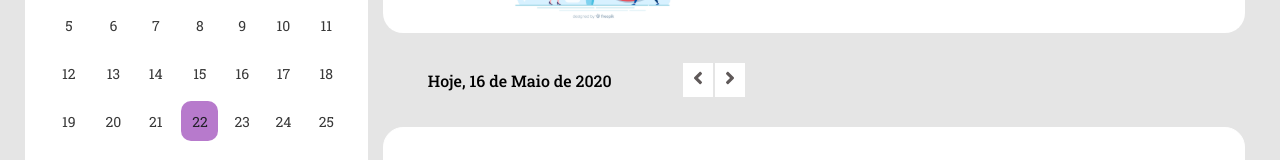
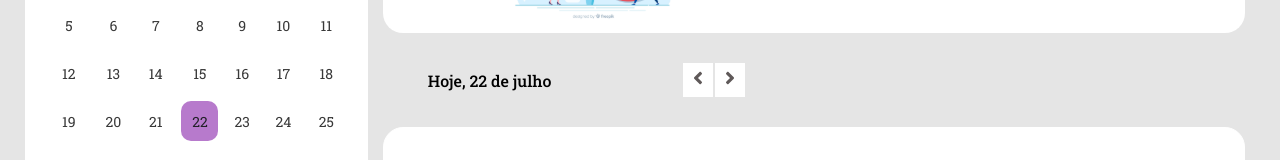
Before and after one commit to Marcelo8173/Schedule-online, a React (Create React App) app: page / in a window 1280 px wide. Shown: the part 157-317 px from the top of the page. Built offline with nearby package versions, Linux system fonts and the light colour scheme.

Commit message:
Select data now.
marcelo<marceloandrebio@gmail.com>

```diff
--- a/package.json
+++ b/package.json
@@ -10,7 +10,7 @@
     "@types/node": "^12.0.0",
     "@types/react": "^16.9.0",
     "@types/react-dom": "^16.9.0",
-    "date-fns": "^2.15.0",
+    "date-fns": "^2.16.1",
     "polished": "^3.6.5",
     "react": "^16.13.1",
     "react-day-picker": "^7.4.8",
--- a/src/pages/dashboard/index.tsx
+++ b/src/pages/dashboard/index.tsx
@@ -1,5 +1,7 @@
-import React from 'react';
+import React, { useState, useMemo } from 'react';
 import { Container,AsideContainer,Body,SubTitle,ButtonContainer } from './style';
+import { format } from 'date-fns';
+import {ptBR} from 'date-fns/locale';
 import Calendar from '../../components/Calendar';
 import PageHeader from '../../components/PageHeader';
 import Commitments from '../../components/Commitments';
@@ -8,6 +10,15 @@ import { FaAngleLeft,FaAngleRight } from 'react-icons/fa';
 
 
 const Dashboard:React.FC = () =>{
+
+    const [date, setDate] = useState(new Date());
+
+    const formData = useMemo(() => {
+        return format(date, "'Hoje', dd 'de' MMMM",{
+            locale: ptBR,
+        });
+    },[date]);
+
     return(
         <Container>
             <AsideContainer>
@@ -17,7 +28,7 @@ const Dashboard:React.FC = () =>{
             <Body>
                 <PageHeader />
                 <SubTitle>
-                    <h3>Hoje, 16 de Maio de 2020</h3>
+                    <h3>{formData}</h3>
                     <ButtonContainer>
                         <button>
                             <FaAngleLeft color="#5F5959" size={20}/>
```
Also changed, not shown: 1 other file (tests, documents, lock files or other folders).
